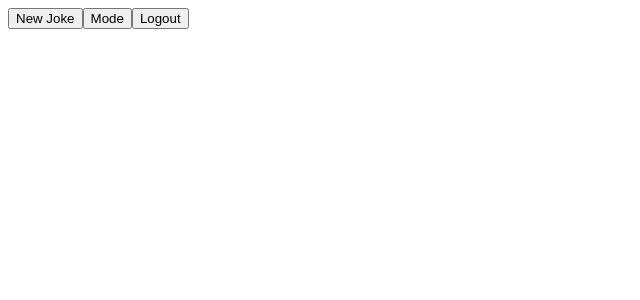
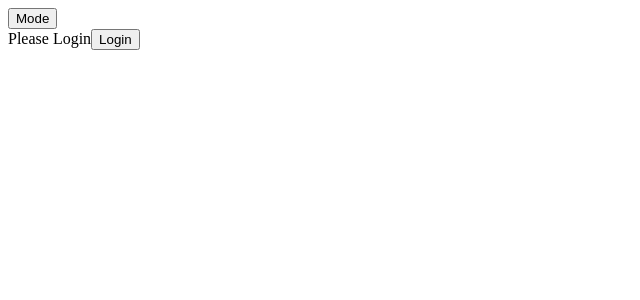
Before and after one commit to fioralda/jokes, a React (Vite) app: page /login in a window 1280 px wide. Before the commit this address had no page. Shown: the top 300 px of the page, without its empty margins (0-640 px from the left). Built offline with nearby package versions, Linux system fonts and the light colour scheme.

Commit message:
Add auth impementation

```diff
--- a/src/App.tsx
+++ b/src/App.tsx
@@ -1,19 +1,43 @@
-import { BrowserRouter, Route, Routes } from "react-router-dom";
+import { Route, Routes } from "react-router-dom";
 import Header from "./components/Header";
+import ProtectedRoute from "./components/ProtectedRoute";
 import CreateJoke from "./pages/CreateJoke";
 import EditJoke from "./pages/EditJoke";
 import Jokes from "./pages/Jokes";
+import Login from "./pages/Login";
 
 function App() {
   return (
-    <BrowserRouter>
+    <>
       <Header />
       <Routes>
-        <Route index element={<Jokes />} />
-        <Route path="/new" element={<CreateJoke />} />
-        <Route path="/joke/:id" element={<EditJoke />} />
+        <Route
+          index
+          element={
+            <ProtectedRoute>
+              <Jokes />
+            </ProtectedRoute>
+          }
+        />
+        <Route
+          path="/new"
+          element={
+            <ProtectedRoute>
+              <CreateJoke />
+            </ProtectedRoute>
+          }
+        />
+        <Route
+          path="/joke/:id"
+          element={
+            <ProtectedRoute>
+              <EditJoke />
+            </ProtectedRoute>
+          }
+        />
+        <Route path="/login" element={<Login />} />
       </Routes>
-    </BrowserRouter>
+    </>
   );
 }
 
--- a/src/components/Header/Header.tsx
+++ b/src/components/Header/Header.tsx
@@ -1,13 +1,26 @@
 import { useNavigate } from "react-router-dom";
+import { useAuthContext } from "../../context/AuthProvider/AuthProvider";
 
 const Header = () => {
+  const { token, logout } = useAuthContext();
+
   const navigate = useNavigate();
 
   return (
     <div>
-      <button onClick={() => navigate("/new")}>New Joke</button>
+      {token ? (
+        <button onClick={() => navigate("/new")}>New Joke</button>
+      ) : null}
       <button>Mode</button>
-      <button>Logout</button>
+      {token ? (
+        <button
+          onClick={() => {
+            logout();
+          }}
+        >
+          Logout
+        </button>
+      ) : null}
     </div>
   );
 };
--- /dev/null
+++ b/src/components/ProtectedRoute/ProtectedRoute.tsx
@@ -0,0 +1,19 @@
+import { ReactElement } from "react";
+import { Navigate } from "react-router-dom";
+import { useAuthContext } from "../../context/AuthProvider";
+
+type Props = {
+  children: ReactElement;
+};
+
+const ProtectedRoute = ({ children }: Props) => {
+  const { token } = useAuthContext();
+
+  if (!token) {
+    return <Navigate to="/login" replace />;
+  }
+
+  return children;
+};
+
+export default ProtectedRoute;
--- /dev/null
+++ b/src/components/ProtectedRoute/index.ts
@@ -0,0 +1 @@
+export { default } from "./ProtectedRoute";
--- /dev/null
+++ b/src/context/AuthProvider/AuthProvider.tsx
@@ -0,0 +1,63 @@
+import React, {
+  ReactNode,
+  createContext,
+  useContext,
+  useState,
+  useEffect,
+} from "react";
+import { useNavigate } from "react-router-dom";
+
+export type State = {
+  token: string | null;
+  login: () => void;
+  logout: () => void;
+};
+
+export const Context = createContext<State | undefined>(undefined);
+Context.displayName = "AuthContext";
+
+type Props = {
+  children?: ReactNode;
+};
+
+const AuthProvider: React.FC<Props> = ({ children }) => {
+  const [token, setToken] = useState<string | null>(null);
+
+  const navigate = useNavigate();
+
+  const login = () => {
+    localStorage.setItem("token", "token");
+    setToken("token");
+    navigate("/");
+  };
+
+  const logout = () => {
+    localStorage.removeItem("token");
+    setToken(null);
+    navigate("/login");
+  };
+
+  useEffect(() => {
+    const tokenExists = localStorage.getItem("token");
+    if (tokenExists) {
+      login();
+    }
+  }, []);
+
+  return (
+    <Context.Provider value={{ token, login, logout }}>
+      {children}
+    </Context.Provider>
+  );
+};
+
+export const useAuthContext = () => {
+  const context = useContext(Context);
+  if (context === undefined) {
+    throw new Error("useAuthContext must be used within an AuthProvider");
+  }
+
+  return context;
+};
+
+export default AuthProvider;
--- /dev/null
+++ b/src/context/AuthProvider/index.ts
@@ -0,0 +1,2 @@
+export { default } from "./AuthProvider";
+export * from "./AuthProvider";
--- a/src/main.tsx
+++ b/src/main.tsx
@@ -4,16 +4,22 @@ import App from "./App";
 import { QueryClient, QueryClientProvider } from "@tanstack/react-query";
 import { ReactQueryDevtools } from "@tanstack/react-query-devtools";
 import JokesProvider from "./context/JokesProvider";
+import AuthProvider from "./context/AuthProvider";
+import { BrowserRouter } from "react-router-dom";
 
 const queryClient = new QueryClient();
 
 ReactDOM.createRoot(document.getElementById("root") as HTMLElement).render(
   <React.StrictMode>
+    <BrowserRouter>
       <QueryClientProvider client={queryClient}>
+        <AuthProvider>
           <JokesProvider>
             <App />
             <ReactQueryDevtools initialIsOpen={false} />
           </JokesProvider>
+        </AuthProvider>
       </QueryClientProvider>
+    </BrowserRouter>
   </React.StrictMode>
 );
--- /dev/null
+++ b/src/pages/Login/Login.tsx
@@ -0,0 +1,20 @@
+import { useAuthContext } from "../../context/AuthProvider";
+
+const Login = () => {
+  const { login } = useAuthContext();
+
+  return (
+    <div>
+      Please Login
+      <button
+        onClick={() => {
+          login();
+        }}
+      >
+        Login
+      </button>
+    </div>
+  );
+};
+
+export default Login;
--- /dev/null
+++ b/src/pages/Login/index.ts
@@ -0,0 +1 @@
+export { default } from "./Login";
--- /dev/null
+++ b/src/pages/Login/styled.ts
@@ -0,0 +1 @@
+import styled from "styled-components";
```
Lines whose indentation alone changed are shown as unchanged.
